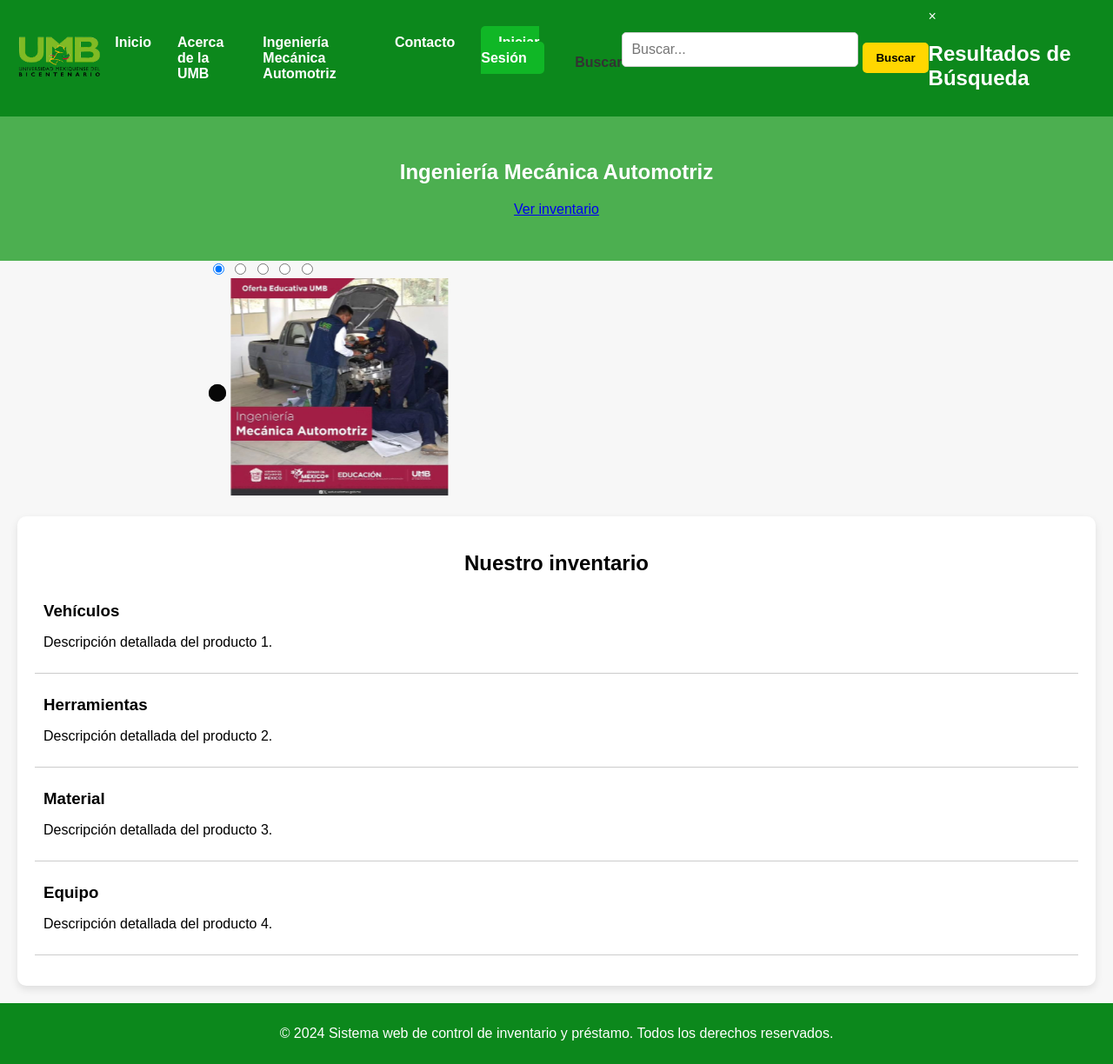
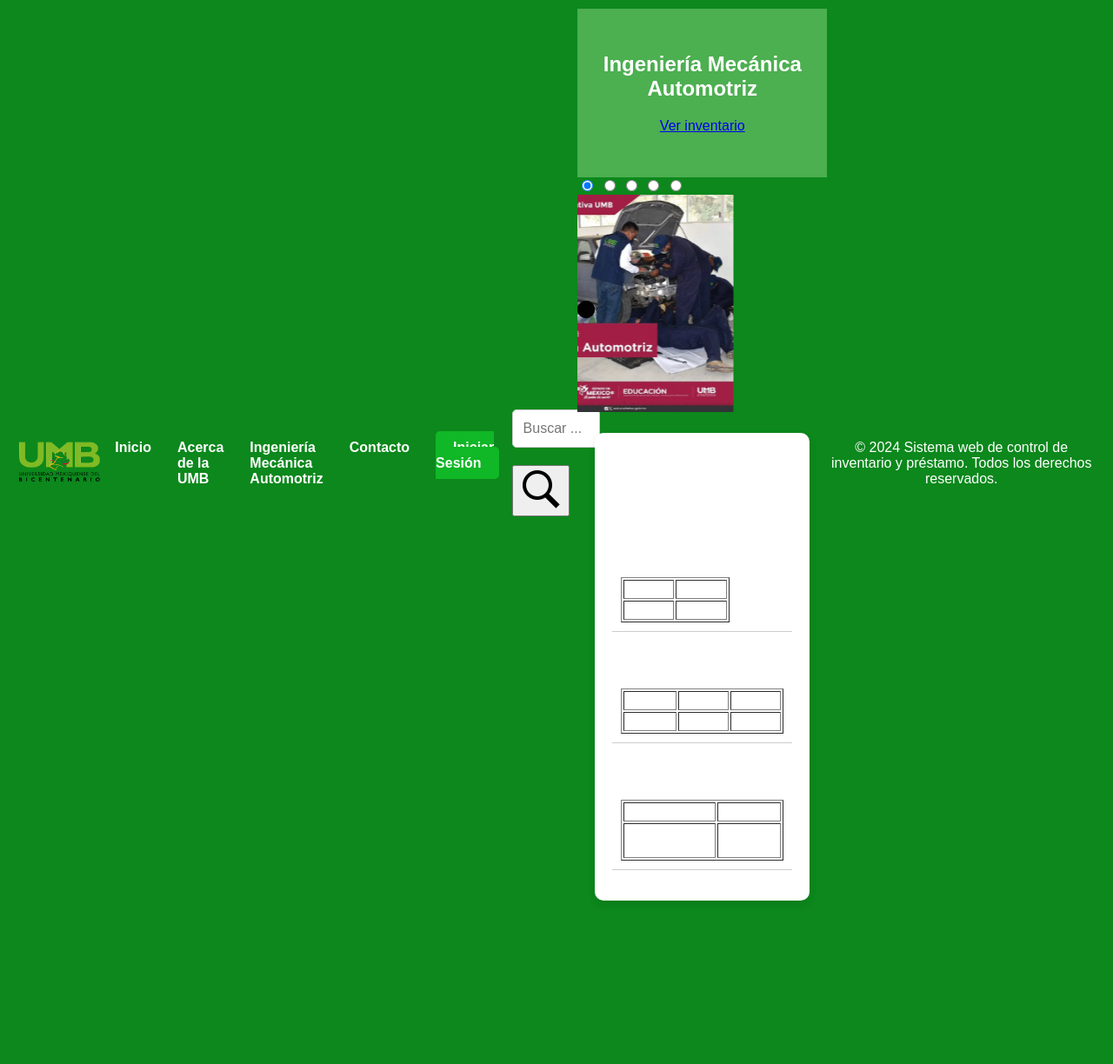
Before and after one commit to Sand128/PROYECTO-PHP, a PHP site: page /inicio.php in a window 1280 px wide. Shown: the whole page at 87% size. After the commit the page ends 1036 px from the top, so only its background shows below. Run offline with PHP 8.4, Linux system fonts and the light colour scheme; tables that the repository leaves empty or names only in its code hold one stand-in row (values such as "Sample post").

Commit message:
listo, funcional

```diff
--- a/inicio.php
+++ b/inicio.php
@@ -5,9 +5,9 @@
     <meta charset="UTF-8">
     <meta name="viewport" content="width=device-width, initial-scale=1.0">
     <title>Inventario Web</title>
-    <link rel="stylesheet" href="css/global.css"> <!-- Estilos comunes para toda la web -->
+    <link rel="stylesheet" href="css/global.css">
+    <link rel="stylesheet" href="css/login.css">
     <link rel="stylesheet" href="css/inicio.css"> <!-- Estilos específicos para la página de inicio -->
-    <link rel="stylesheet" href="css/login.css"> <!-- Estilos específicos para el botón de login -->
 </head>
 
 <body>
@@ -24,21 +24,12 @@
                 <li><a href="login.php" class="btn-login">Iniciar Sesión</a></li> <!-- Botón de iniciar sesión -->
             </ul>
         </nav>
-        <div class="search-container">
-            <label for="search-input" class="visually-hidden">Buscar</label> <!-- Etiqueta para accesibilidad -->
-            <input type="text" id="search-input" placeholder="Buscar...">
-            <button id="search-button">Buscar</button>
-        </div>
-
-        <!-- Modal para mostrar resultados -->
-        <div id="resultados-modal" class="modal">
-            <div class="modal-content">
-                <span class="close" id="close-modal">&times;</span>
-                <h2>Resultados de Búsqueda</h2>
-                <div id="resultados"></div>
-            </div>
-        </div>
-    </header>
+        <form action="busqueda.php" method="POST" class="search-form">
+            <input type="text" id="Dato" name="Dato" placeholder="Buscar ..." required>
+            <button type="submit" class="search-btn">
+                <img src="iconos/icons8-search-50.png" alt="Buscar" class="search-icon"> <!-- Ícono de lupa -->
+            </button>
+        </form>
 
         <main>
             <section class="hero">
@@ -84,19 +75,86 @@
                 <h2>Nuestro inventario</h2>
                 <div class="inventario-item">
                     <h3>Vehículos</h3>
-                <p>Descripción detallada del producto 1.</p>
+                    <?php
+                    include("conexcion.php");
+                    $sql = "SELECT marca,modelo FROM vehiculo";
+                    $result = mysqli_query($conn, $sql);
+
+                    if (mysqli_num_rows($result) > 0) {
+                        echo "<table border='1'>
+                                <tr>
+                                    <td>Marca</td>
+                                    <td>Modelo</td>
+                                </tr>";
+                        while ($row = mysqli_fetch_assoc($result)) {
+                            echo "<tr>
+                                        <td>" . $row['marca'] . "</td>
+                                        <td>" . $row['modelo'] . "</td>
+                                </tr>";
+                        }
+                        echo "</table>";
+                    } else {
+                        echo "No hay reguistros disponibles.";
+                    }
+                    // Cerrar la conexión
+                    mysqli_close($conn);
+                    ?>
                 </div>
                 <div class="inventario-item">
                     <h3>Herramientas</h3>
-                <p>Descripción detallada del producto 2.</p>
-            </div>
-            <div class="inventario-item">
-                <h3>Material</h3>
-                <p>Descripción detallada del producto 3.</p>
+                    <?php
+                    include("conexcion.php");
+                    $sql = "SELECT nombre,marca,modelo FROM herramienta";
+                    $result = mysqli_query($conn, $sql);
+
+                    if (mysqli_num_rows($result) > 0) {
+                        echo "<table border='1'>
+                                <tr>
+                                    <td>Nombre</td>
+                                    <td>Marca</td>
+                                    <td>Modelo</td>
+                                </tr>";
+                        while ($row = mysqli_fetch_assoc($result)) {
+                            echo "<tr>
+                                        <td>" . $row['marca'] . "</td>
+                                        <td>" . $row['marca'] . "</td>
+                                        <td>" . $row['modelo'] . "</td>
+                                </tr>";
+                        }
+                        echo "</table>";
+                    } else {
+                        echo "No hay reguistros disponibles.";
+                    }
+                    // Cerrar la conexión
+                    mysqli_close($conn);
+                    ?>
                 </div>
                 <div class="inventario-item">
                     <h3>Equipo</h3>
-                <p>Descripción detallada del producto 4.</p>
+                    <?php
+                    include("conexcion.php");
+                    $sql = "SELECT nombre,categoria FROM equipo";
+                    $result = mysqli_query($conn, $sql);
+
+                    if (mysqli_num_rows($result) > 0) {
+                        echo "<table border='1'>
+                                <tr>
+                                    <td>Nombre</td>
+                                    <td>Categoria</td>
+                                </tr>";
+                        while ($row = mysqli_fetch_assoc($result)) {
+                            echo "<tr>
+                                        <td>" . $row['nombre'] . "</td>
+                                        <td>" . $row['categoria'] . "</td>
+                                </tr>";
+                        }
+                        echo "</table>";
+                    } else {
+                        echo "No hay reguistros disponibles.";
+                    }
+                    // Cerrar la conexión
+                    mysqli_close($conn);
+                    ?>
                 </div>
             </section>
         </main>
@@ -104,8 +162,6 @@
         <footer>
             <p>&copy; 2024 Sistema web de control de inventario y préstamo. Todos los derechos reservados.</p>
         </footer>
-
-    <script src="js/inicio.js" defer></script>
 </body>
 
 </html>
```
Also changed, not shown: busqueda.php (+30 -24 lines). Lines whose indentation alone changed are shown as unchanged.
